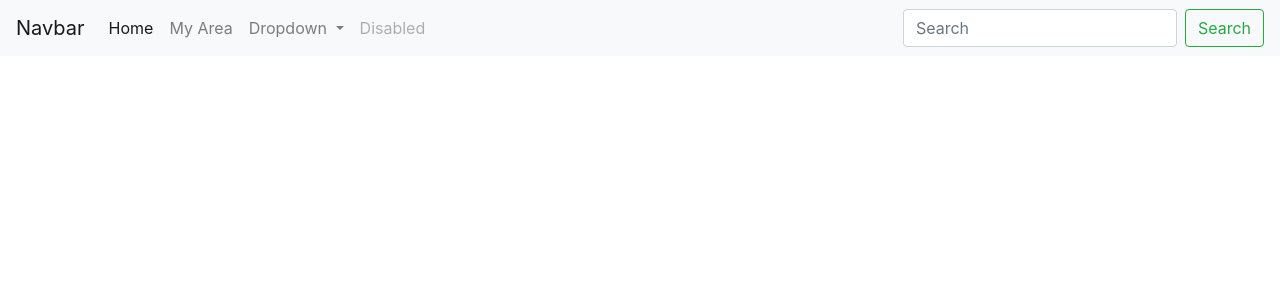
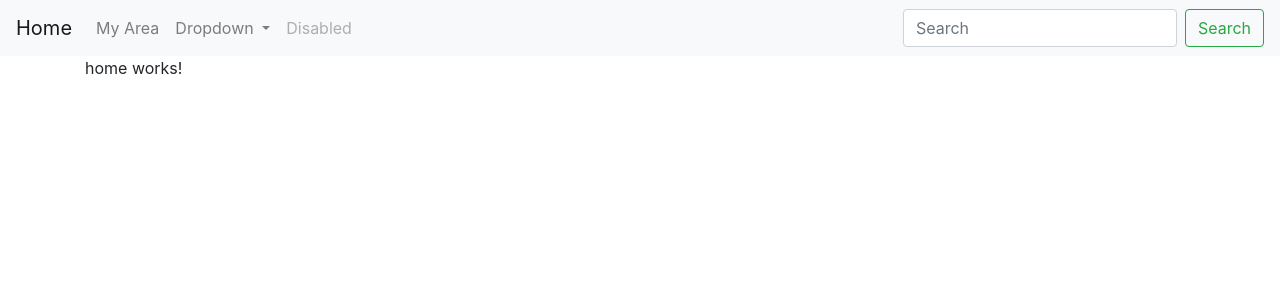
Before and after one commit to BJRaz/MyAngularIOApp, an Angular app: page /home in a window 1280 px wide. Before the commit this address led to /. Shown: the top 300 px of the page. Built offline with nearby package versions, Linux system fonts and the light colour scheme.

Commit message:
Added core module added routing module updated navbar etc..

```diff
--- /dev/null
+++ b/src/app/app-routing.module.ts
@@ -0,0 +1,15 @@
+import { NgModule } from '@angular/core';
+import { RouterModule } from '@angular/router';
+import { HomeComponent } from './core/home/home.component';
+import { MyCompComponent } from './my-mod/my-comp/my-comp.component';
+
+const appRoutes = [
+  { path: 'my-area', component: MyCompComponent },
+  { path: 'home', component: HomeComponent }
+];
+
+@NgModule({
+  imports: [RouterModule.forRoot(appRoutes, { enableTracing: true})],
+  exports: [RouterModule]
+})
+export class AppRoutingModule { }
--- a/src/app/app.module.ts
+++ b/src/app/app.module.ts
@@ -1,28 +1,22 @@
+import { NgModule } from '@angular/core';
 import { BrowserModule } from '@angular/platform-browser';
-import { NgModule } from '@angular/core';
 
 import { AppComponent } from './app.component';
 
 import { MyModModule } from './my-mod/my-mod.module';
-import { NavbarComponent } from './core/navbar/navbar.component';
-import {RouterModule,Routes} from '@angular/router';
-import { MyCompComponent } from './my-mod/my-comp/my-comp.component';
+import { CoreModule } from './core/core.module';
+import { AppRoutingModule } from './app-routing.module';
 
-const appRoutes = [
-  {
-    path: 'my-area',
-    component: MyCompComponent
-  }
-]
+
 @NgModule({
   declarations: [
-    AppComponent,
-    NavbarComponent
+    AppComponent
   ],
   imports: [
     BrowserModule,
+    CoreModule,
     MyModModule,
-    RouterModule.forRoot(appRoutes, { enableTracing: true})
+    AppRoutingModule
   ],
   providers: [],
   bootstrap: [AppComponent]
--- /dev/null
+++ b/src/app/core/home/home.component.html
@@ -0,0 +1,3 @@
+<p>
+  home works!
+</p>
--- /dev/null
+++ b/src/app/core/home/home.component.ts
@@ -0,0 +1,15 @@
+import { Component, OnInit } from '@angular/core';
+
+@Component({
+  selector: 'app-home',
+  templateUrl: './home.component.html',
+  styleUrls: ['./home.component.css']
+})
+export class HomeComponent implements OnInit {
+
+  constructor() { }
+
+  ngOnInit() {
+  }
+
+}
--- a/src/app/core/navbar/navbar.component.html
+++ b/src/app/core/navbar/navbar.component.html
@@ -1,16 +1,13 @@
 <nav class="navbar navbar-expand-lg navbar-light bg-light">
-  <a class="navbar-brand" href="#">Navbar</a>
+  <a class="navbar-brand" href="#" routerLink="/home" routerLinkActive="active">Home </a>
   <button class="navbar-toggler" type="button" data-toggle="collapse" data-target="#navbarSupportedContent" aria-controls="navbarSupportedContent" aria-expanded="false" aria-label="Toggle navigation">
     <span class="navbar-toggler-icon"></span>
   </button>
 
   <div class="collapse navbar-collapse" id="navbarSupportedContent">
     <ul class="navbar-nav mr-auto">
-      <li class="nav-item active">
-        <a class="nav-link" href="#">Home <span class="sr-only">(current)</span></a>
-      </li>
       <li class="nav-item">
-        <a class="nav-link" routerLink="/my-area" routerLinkActive="active">My Area</a>
+        <a class="nav-link" href="#" routerLink="/my-area" routerLinkActive="active">My Area</a>
       </li>
       <li class="nav-item dropdown">
         <a class="nav-link dropdown-toggle" href="#" id="navbarDropdown" role="button" data-toggle="dropdown" aria-haspopup="true" aria-expanded="false">
--- a/src/app/my-mod/my-comp/my-comp.component.ts
+++ b/src/app/my-mod/my-comp/my-comp.component.ts
@@ -7,7 +7,7 @@ import { Component, OnInit, Input, Output, EventEmitter } from '@angular/core';
   styleUrls: ['./my-comp.component.css']
 })
 export class MyCompComponent implements OnInit {
-  @Input() name : string;
+  @Input() name: string;
   @Output() yo = new EventEmitter<any>();
 
   constructor() { }
@@ -17,7 +17,7 @@ export class MyCompComponent implements OnInit {
   }
 
   clicked(): void {
-    console.log("I'm depressed...");
+    console.log('I\'m depressed...');
     this.yo.emit(null);
   }
 
```
Also changed, not shown: src/app/core/core.module.ts (added, +20 -0 lines), src/app/core/home/home.component.css (added), 2 other files (tests, documents, lock files or other folders).
